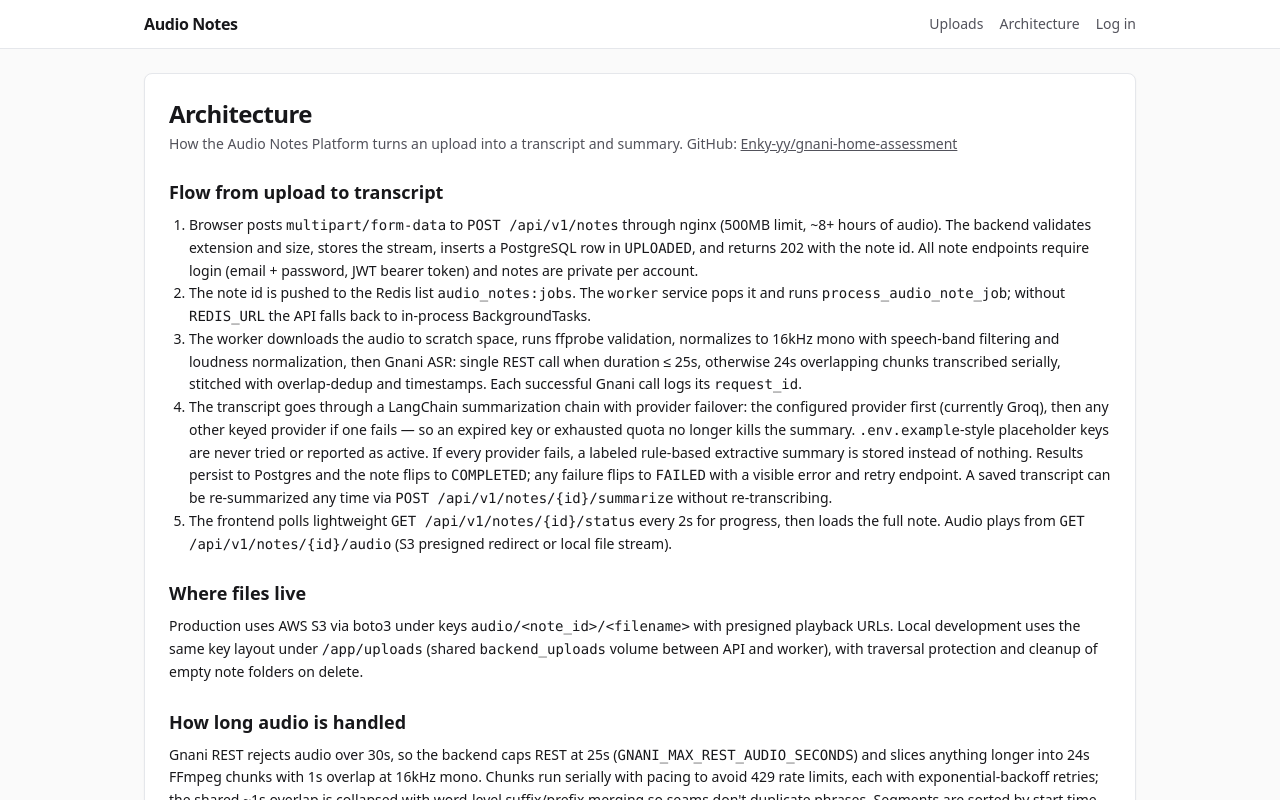
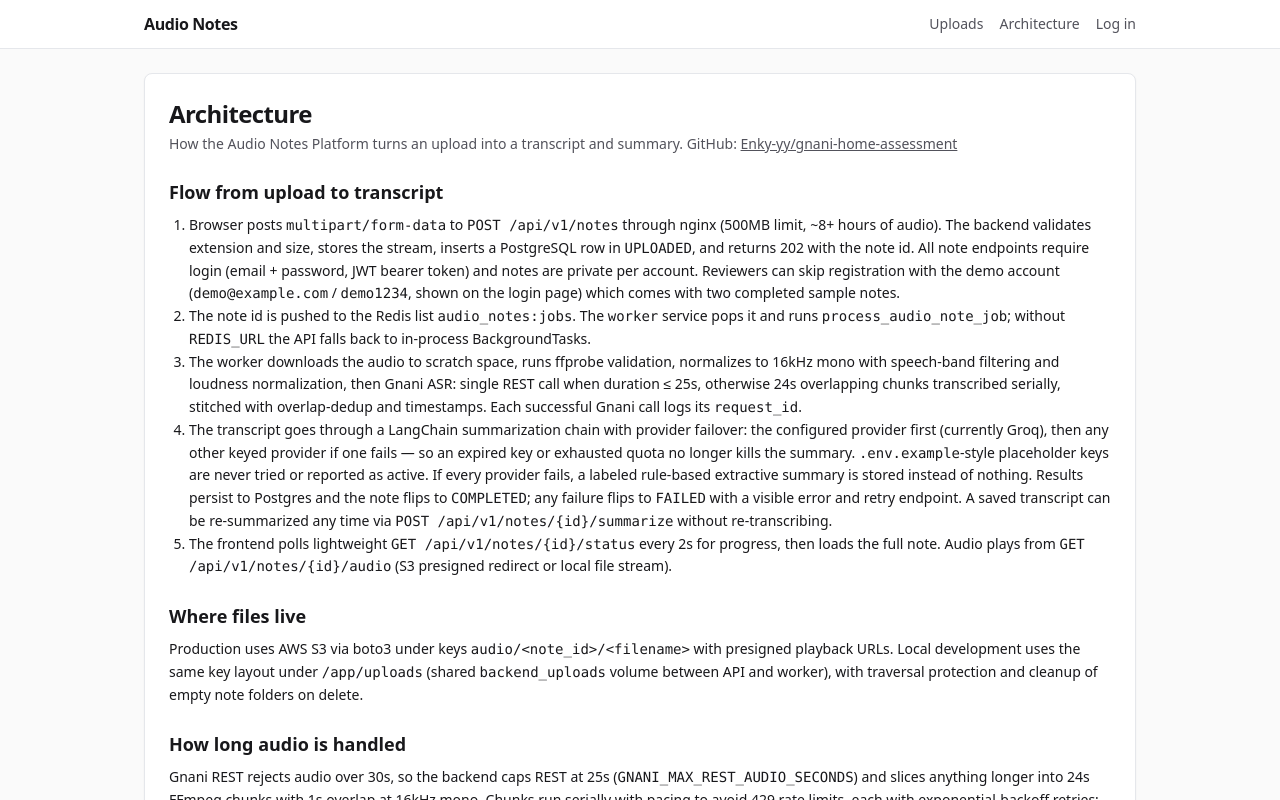
Before and after one commit to Enky-yy/gnani-home-assessment, a Next.js app in the folder frontend/: page /architecture in a window 1280 px wide. Shown: the top 800 px of the page. Built offline with nearby package versions, Linux system fonts and the light colour scheme; no server answers.

Commit message:
docs: propagate demo account across all docs + page

```diff
--- a/frontend/app/architecture/page.tsx
+++ b/frontend/app/architecture/page.tsx
@@ -17,7 +17,9 @@ export default function ArchitecturePage() {
           <li>
             Browser posts <code>multipart/form-data</code> to <code>POST /api/v1/notes</code> through nginx (500MB limit, ~8+ hours of audio). The backend
             validates extension and size, stores the stream, inserts a PostgreSQL row in <code>UPLOADED</code>, and returns 202 with the note id.
-            All note endpoints require login (email + password, JWT bearer token) and notes are private per account.
+            All note endpoints require login (email + password, JWT bearer token) and notes are private per account. Reviewers can skip
+            registration with the demo account (<code>demo@example.com</code> / <code>demo1234</code>, shown on the login page) which
+            comes with two completed sample notes.
           </li>
           <li>
             The note id is pushed to the Redis list <code>audio_notes:jobs</code>. The <code>worker</code> service pops it and runs{" "}
```
Also changed, not shown: 4 other files (tests, documents, lock files or other folders).
